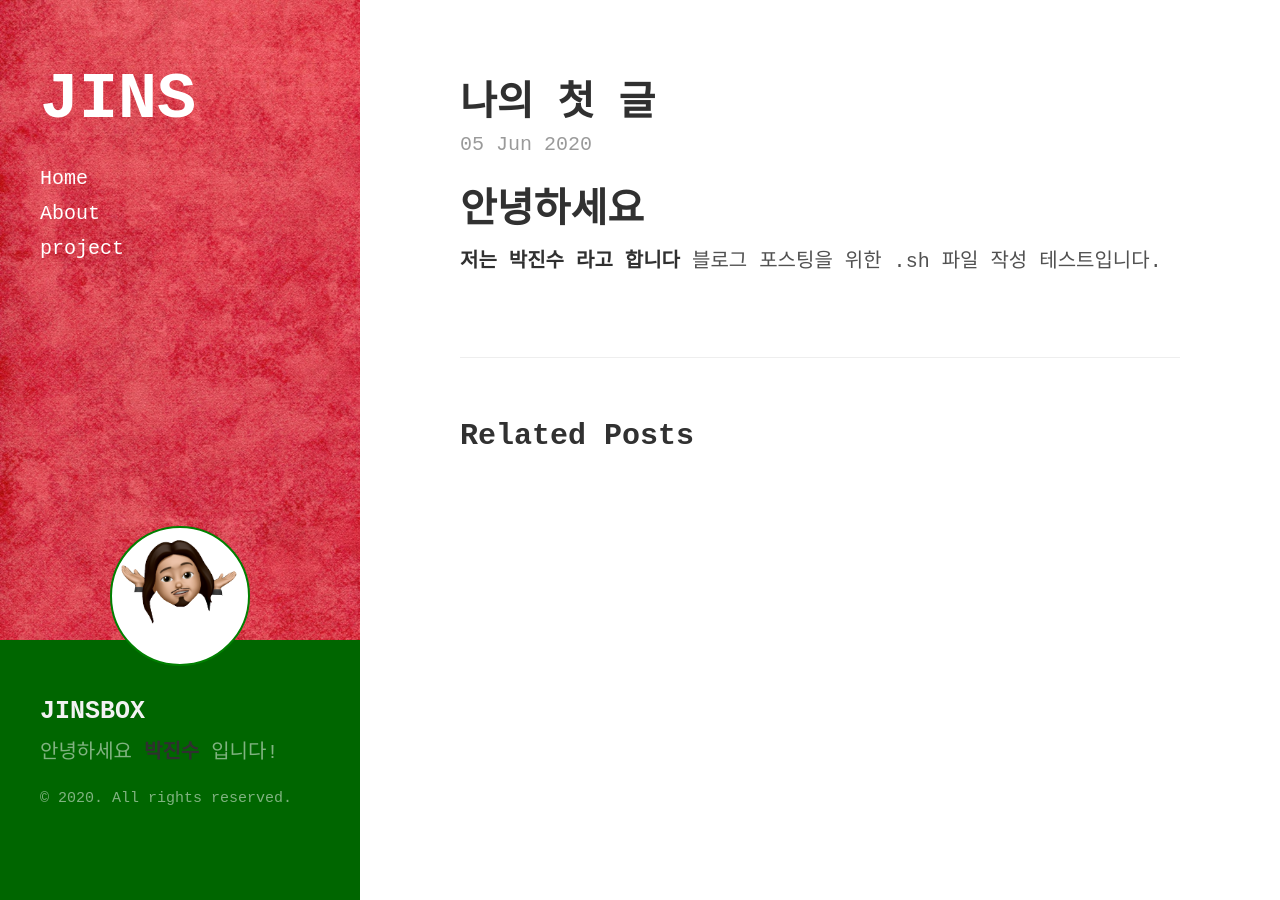
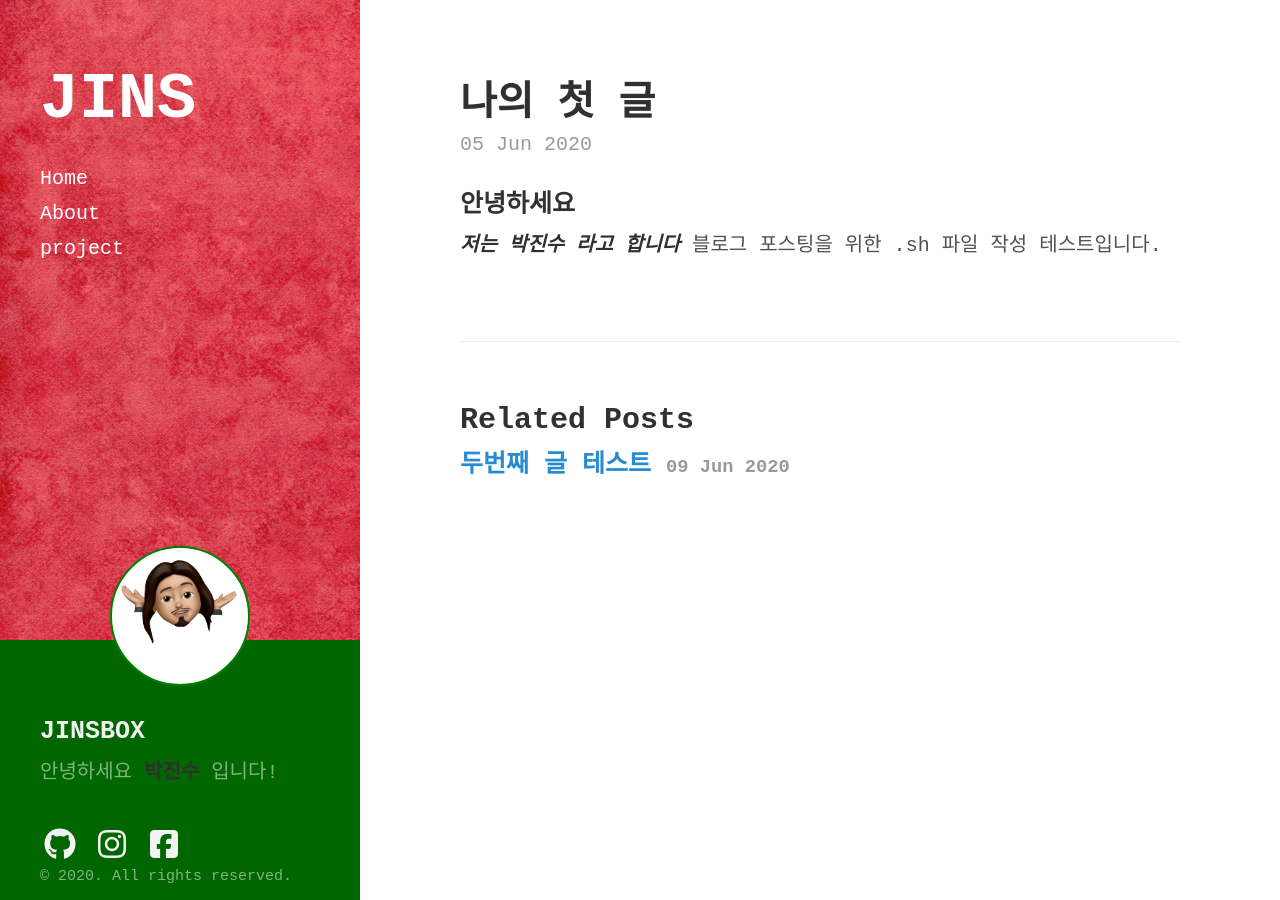
Before and after one commit to Jinsup9k/blog, a Jekyll site: the page built from _posts/2020-06-05-first.md, in a window 1280 px wide. Built offline with Jekyll 4.4.1, drawn with Linux system fonts in a browser that asks for light colours; nearby versions of some CDN libraries; some web fonts are replaced; comment, search, counter and statistics services are not loaded.

Commit message:
disqus pre upadate

```diff
--- a/_config.yml
+++ b/_config.yml
@@ -3,7 +3,7 @@
 highlighter: pygments
 
 # Permalinks
-permalink: pretty
+permalink: /:categories/:year/:month/:day/:title
 relative_permalinks: false
 
 # Setup
@@ -14,7 +14,7 @@
 baseurl:
 
 author:
-  name: "JINS"
+  name: "JINSBOX"
   url: https://jinsup9k.github.io
 
 paginate: 5
--- /dev/null
+++ b/_includes/disqus.html
@@ -0,0 +1,26 @@
+<div id="disqus_thread"></div>
+<script>
+  /**
+   *  RECOMMENDED CONFIGURATION VARIABLES: EDIT AND UNCOMMENT THE SECTION BELOW TO INSERT DYNAMIC VALUES FROM YOUR PLATFORM OR CMS.
+   *  LEARN WHY DEFINING THESE VARIABLES IS IMPORTANT: https://disqus.com/admin/universalcode/#configuration-variables*/
+  /*
+var disqus_config = function () {
+this.page.url = PAGE_URL;  // Replace PAGE_URL with your page's canonical URL variable
+this.page.identifier = PAGE_IDENTIFIER; // Replace PAGE_IDENTIFIER with your page's unique identifier variable
+};
+*/
+  (function () {
+    // DON'T EDIT BELOW THIS LINE
+    var d = document,
+      s = d.createElement("script");
+    s.src = "https://jins-2.disqus.com/embed.js";
+    s.setAttribute("data-timestamp", +new Date());
+    (d.head || d.body).appendChild(s);
+  })();
+</script>
+<noscript
+  >Please enable JavaScript to view the
+  <a href="https://disqus.com/?ref_noscript"
+    >comments powered by Disqus.</a
+  ></noscript
+>
--- a/_includes/head.html
+++ b/_includes/head.html
@@ -41,4 +41,5 @@
     title="RSS"
     href="/atom.xml"
   />
+  <script src="https://kit.fontawesome.com/a076d05399.js"></script>
 </head>
--- a/_includes/sidebar.html
+++ b/_includes/sidebar.html
@@ -49,9 +49,24 @@
       <h3>JINSBOX</h3>
       <p>안녕하세요 <strong>박진수</strong> 입니다!</p>
     </div>
+
+    <div class="links">
+      <a href="https://github.com/Jinsup9k"
+        ><i class="fab fa-fw fa-github" aria-hidden="true"></i
+      ></a>
+      <a href="https://www.instagram.com/jinsup9k/"
+        ><i class="fab fa-fw fa-instagram" aria-hidden="true"></i
+      ></a>
+      <a
+        href="https://www.facebook.com/profile.php?id=100007933753876&ref=bookmarks"
+        ><i class="fab fa-fw fa-facebook-square" aria-hidden="true"></i
+      ></a>
+
+      <p style="font-size: 15px;">
+        &copy; {{ site.time | date: '%Y' }}. All rights reserved.
+      </p>
+    </div>
+
     <!-- //my profile -->
-    <p style="font-size: 15px;">
-      &copy; {{ site.time | date: '%Y' }}. All rights reserved.
-    </p>
   </div>
 </div>
--- a/_layouts/post.html
+++ b/_layouts/post.html
@@ -7,7 +7,9 @@
   <span class="post-date">{{ page.date | date_to_string }}</span>
   {{ content }}
 </div>
-
+<div id="post-disqus" class="container">
+  {% include disqus.html %}
+</div>
 <div class="related">
   <h2>Related Posts</h2>
   <ul class="related-posts">
--- /dev/null
+++ b/_posts/2020-06-09-second.md
@@ -0,0 +1,8 @@
+---
+layout: post
+title: "두번째 글 테스트"
+date: 2020-06-09 18:08:35 +0900
+comments: true
+---
+
+**_두번째 쓰는 글_**
--- a/public/css/hyde.css
+++ b/public/css/hyde.css
@@ -52,7 +52,7 @@
 
 .sidebar {
   text-align: center;
-  padding: 2rem 1rem;
+  padding: 2rem 1rem 1rem 1rem;
   color: rgba(255, 255, 255, 0.5);
   background: url("/public/img/ss1.jpg") #006600 no-repeat;
   background-size: 100% 20rem;
@@ -101,6 +101,7 @@
 }
 .profile {
   margin-top: 20px;
+  margin-bottom: 2rem;
 }
 .profile .my-image {
   overflow: hidden;
@@ -116,7 +117,16 @@
 .profile h3 {
   color: #f2f2f2;
 }
-
+.links i:nth-last-child(3) {
+  margin-bottom: 20px;
+}
+.links i {
+  font-size: 24pt;
+  color: #f2f2f2;
+}
+.links p {
+  margin-bottom: 0;
+}
 /* Sticky sidebar
  *
  * Add the `sidebar-sticky` class to the sidebar's container to affix it the
@@ -131,7 +141,7 @@
     left: 1rem;
   }
   .profile {
-    margin-top: 260px;
+    margin-top: 14em;
   }
 }
 
```
Also changed, not shown: _posts/2020-06-05-first.md (+3 -2 lines), 5 other files. Lines whose indentation alone changed are shown as unchanged.
